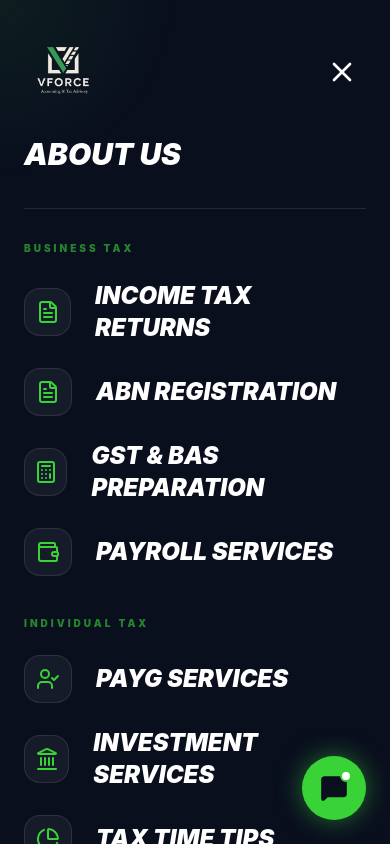
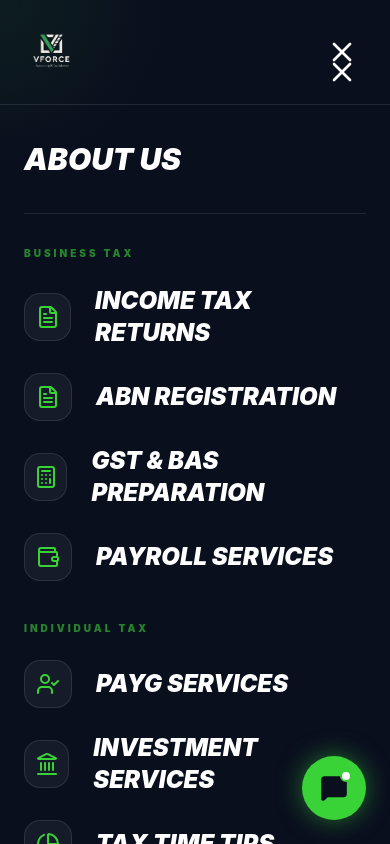
Before and after one commit to vforceacc/vforce-tax-modern, a Next.js app: page / in a window 390 px wide. Both pictures are taken after a click on the button 342 px from the left and 72 px from the top of the page. Shown: the top 844 px of the page. Built offline with nearby package versions, Linux system fonts and the light colour scheme.

Commit message:
fix: mobile menu full-screen, chat API key guard, contact page Link import, AiChatWidget error handling

```diff
--- a/src/app/api/chat/route.ts
+++ b/src/app/api/chat/route.ts
@@ -23,8 +23,6 @@ function extractContactInfo(messages: { role: string; text: string }[]): {
 
   const emailMatch = fullText.match(/[\w.+-]+@[\w-]+\.[\w.-]+/);
   const phoneMatch = fullText.match(/(?:\+?61|0)\s*\d[\d\s-]{7,}/);
-
-  // Try to find a name - look for "my name is X", "I'm X", "I am X" patterns
   const nameMatch = fullText.match(/(?:my name is|i'm|i am|name:?)\s+([A-Z][a-z]+(?:\s+[A-Z][a-z]+)?)/i);
 
   return {
@@ -79,6 +77,15 @@ async function sendToHubSpot(contactInfo: { name: string; email: string; phone:
 }
 
 export async function POST(request: NextRequest) {
+  // Guard: ensure API key is present
+  if (!GEMINI_API_KEY) {
+    console.error('[Chat API] GEMINI_API_KEY is not set');
+    return NextResponse.json(
+      { reply: "Sorry, I'm experiencing a technical issue. Please call us on 07 3473 5556." },
+      { status: 500 }
+    );
+  }
+
   try {
     const body = await request.json();
     const { messages } = body as { messages: { role: string; text: string }[] };
@@ -87,13 +94,12 @@ export async function POST(request: NextRequest) {
       return NextResponse.json({ error: 'Invalid request body' }, { status: 400 });
     }
 
-    // Build Gemini API payload - Ensuring it starts with 'user'
+    // Build Gemini API payload - strip leading 'model' messages
     let apiMessages = messages.map((m: { role: string; text: string }) => ({
       role: m.role,
       parts: [{ text: m.text }],
     }));
 
-    // Gemini requires the first message to be from the 'user'
     if (apiMessages.length > 0 && apiMessages[0].role === 'model') {
       apiMessages = apiMessages.slice(1);
     }
@@ -112,7 +118,8 @@ export async function POST(request: NextRequest) {
     });
 
     if (!geminiRes.ok) {
-      console.error('[Gemini] API error:', geminiRes.status);
+      const errBody = await geminiRes.text();
+      console.error('[Gemini] API error:', geminiRes.status, errBody);
       return NextResponse.json({
         reply: "Sorry, I'm experiencing a technical issue. Please call us on 07 3473 5556.",
       });
@@ -127,8 +134,6 @@ export async function POST(request: NextRequest) {
     if (replyText.includes('[LEAD_CAPTURED]')) {
       const contactInfo = extractContactInfo(messages);
       console.log('[Lead Captured]', contactInfo);
-
-      // Fire-and-forget HubSpot push (don't block the response)
       sendToHubSpot(contactInfo).catch(err =>
         console.error('[HubSpot] Background push error:', err)
       );
--- a/src/app/contact/page.tsx
+++ b/src/app/contact/page.tsx
@@ -1,5 +1,7 @@
 import React from 'react';
+import Link from 'next/link';
 import { MapPin, Phone, Mail, Clock } from 'lucide-react';
+
 
 export const metadata = {
   title: 'Contact Us | V-Force Tax & Advisory',
--- a/src/components/AiChatWidget.tsx
+++ b/src/components/AiChatWidget.tsx
@@ -58,6 +58,11 @@ const AiChatWidget = () => {
         headers: { 'Content-Type': 'application/json' },
         body: JSON.stringify({ messages: newMessages })
       });
+
+      if (!response.ok) {
+        console.error('[AiChatWidget] API error status:', response.status);
+        throw new Error('Chat API error');
+      }
 
       const data = await response.json();
       let replyText: string = data.reply || "Sorry, I'm experiencing a technical issue. Please call us on 07 3473 5556.";
--- a/src/components/Navbar.tsx
+++ b/src/components/Navbar.tsx
@@ -85,11 +85,24 @@ const Navbar = () => {
 
       {/* MOBILE MENU PANEL */}
       {mobileMenu && (
-        <div className="fixed inset-0 top-[100px] bg-[#0a0f1e] z-[65] p-6 lg:hidden flex flex-col overflow-y-auto animate-in fade-in slide-in-from-top-4 duration-300 pb-20">
+        <div className="fixed inset-0 top-0 bg-[#0a0f1e] z-50 flex flex-col overflow-y-scroll animate-in fade-in slide-in-from-top-4 duration-300">
+          {/* Mobile menu header row */}
+          <div className="flex items-center justify-between px-6 py-6 border-b border-white/10 shrink-0">
+            <Link href="/" onClick={() => setMobileMenu(false)}>
+              <img src="/vforce-logo-inverted.png" alt="VForce Tax Logo" className="h-14 w-auto object-contain" />
+            </Link>
+            <button onClick={() => setMobileMenu(false)} className="text-white p-2">
+              <X size={32} />
+            </button>
+          </div>
+
+          {/* Menu items */}
+          <div className="flex flex-col flex-1 p-6 pb-20">
             <div className="mb-8 border-b border-white/10 pb-6">
               <Link
                 href="/about"
                 className="block w-full text-left text-white text-3xl font-black py-3 hover:text-[#39d237] transition-colors italic font-heading"
+                onClick={() => setMobileMenu(false)}
               >
                 ABOUT US
               </Link>
@@ -104,6 +117,7 @@ const Navbar = () => {
                       key={sub.title}
                       href={sub.path}
                       className="flex items-center gap-6 w-full text-left group"
+                      onClick={() => setMobileMenu(false)}
                     >
                       <div className="w-12 h-12 rounded-2xl bg-white/5 flex items-center justify-center border border-white/10">
                          {sub.icon && <sub.icon className="w-6 h-6 text-[#39d237]" />}
@@ -119,12 +133,15 @@ const Navbar = () => {
             <Link
               href="https://meetings.hubspot.com/vforce-tax/intro"
               target="_blank"
+              onClick={() => setMobileMenu(false)}
               className="mt-8 bg-[#39d237] text-[#0a0f1e] text-center w-full py-6 rounded-2xl font-black text-[14px] tracking-[0.2em] uppercase block font-heading"
             >
               ENQUIRE NOW
             </Link>
           </div>
+        </div>
       )}
+
     </header>
   );
 };
```
Also changed, not shown: 1 other file (tests, documents, lock files or other folders). Lines whose indentation alone changed are shown as unchanged.
